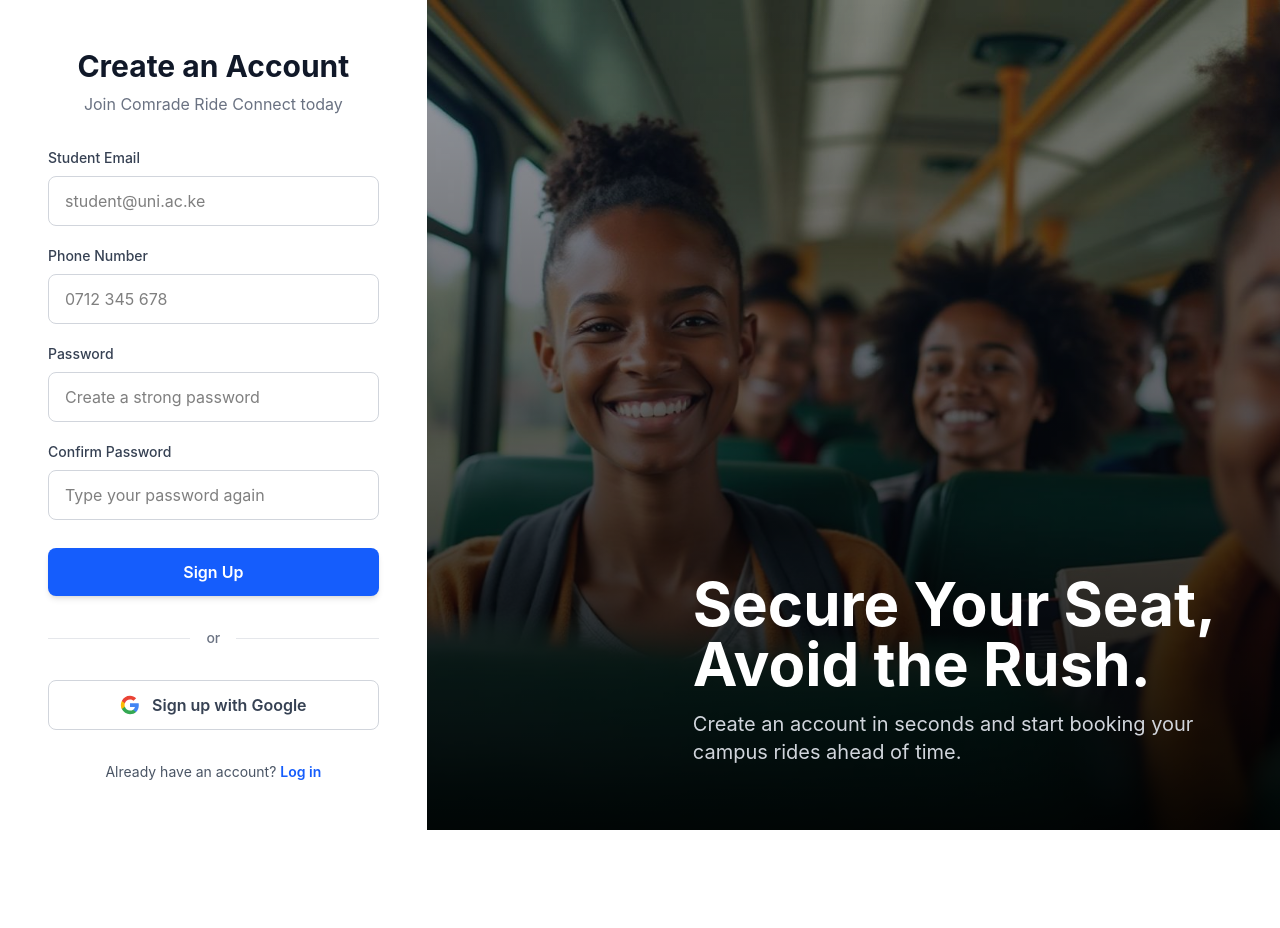
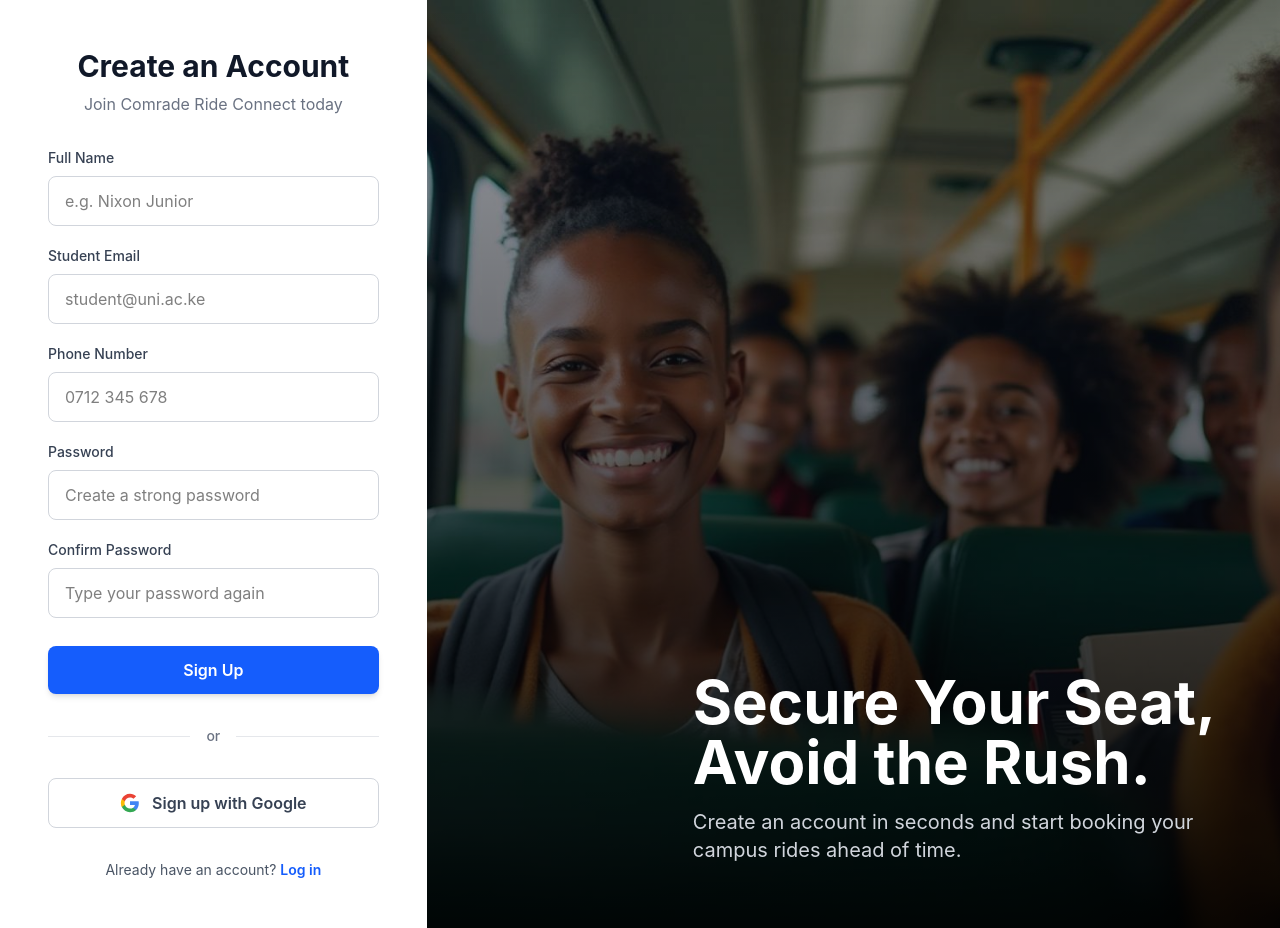
Before and after one commit to NJ-NXN/comrade-ride, a React (Vite) app: page /signup in a window 1280 px wide. Before the commit the page ends 830 px from the top, so only its background shows below. Built offline with nearby package versions, Linux system fonts and the light colour scheme; no server answers.

Commit message:
Changed user data

```diff
--- a/src/pages/signup.tsx
+++ b/src/pages/signup.tsx
@@ -3,6 +3,7 @@
 import { supabase } from "../lib/supabase";
 
 const Signup = () => {
+  const [fullName, setFullName] = useState("");
   const [email, setEmail] = useState("");
   const [phone, setPhone] = useState("");
   const [password, setPassword] = useState("");
@@ -29,7 +30,9 @@
         password: password,
         options: {
           data: {
-            phone: phone, //saves the phone number to the user's profile data
+            //saves the phone number and name to the user's profile data
+            phone: phone,
+            full_name: fullName,
           }
         }
       });
@@ -62,6 +65,19 @@
           </div>
 
           <form onSubmit={handleSignup} className="space-y-5">
+            <div>
+              <label className="block text-sm font-medium text-gray-700 mb-2">
+                Full Name
+              </label>
+              <input
+                type="text"
+                required
+                className="w-full px-4 py-3 border border-gray-300 rounded-lg focus:ring-2 focus:ring-blue-500 outline-none transition-all"
+                placeholder="e.g. Nixon Junior"
+                value={fullName}
+                onChange={(e) => setFullName(e.target.value)}
+              />
+            </div>
             <div>
               <label className="block text-sm font-medium text-gray-700 mb-2">
                 Student Email
```
